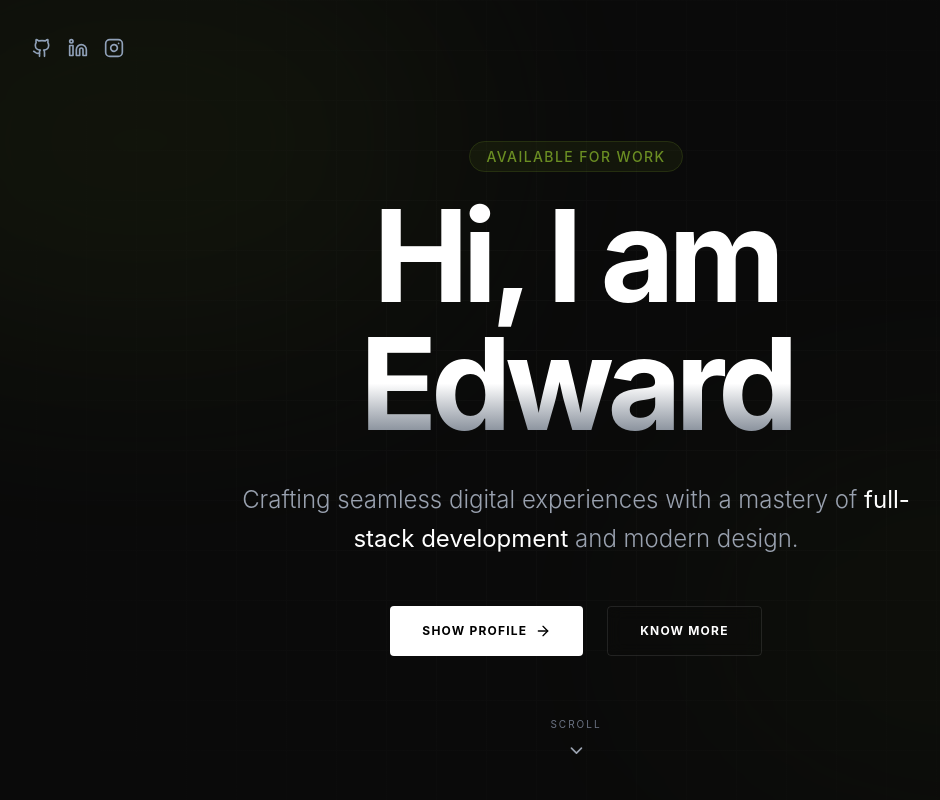
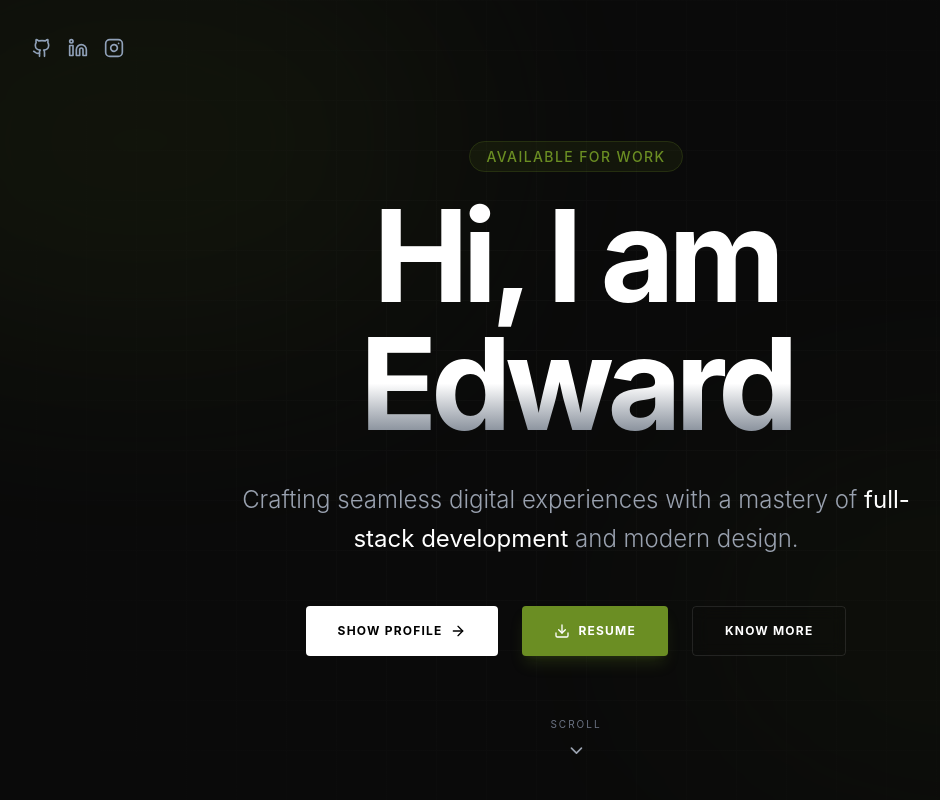
Before and after one commit to wardmendoza0016-lgtm/My-Portfolio, a React (Vite) app: page / in a window 1280 px wide. Shown: the top 800 px of the page, without its empty margins (64-1004 px from the left). Built offline with nearby package versions, Linux system fonts and the light colour scheme.

Commit message:
Updated with downloadable Resume

```diff
--- a/src/sections/Hero.jsx
+++ b/src/sections/Hero.jsx
@@ -1,8 +1,7 @@
 import { motion } from 'framer-motion';
-import { ChevronDown, ArrowRight } from 'lucide-react';
+import { ChevronDown, ArrowRight, Download } from 'lucide-react';
 
 export default function Hero() {
-  // Animation Variants for staggered children
   const containerVariants = {
     hidden: { opacity: 0 },
     visible: {
@@ -26,9 +25,8 @@ export default function Hero() {
   return (
     <section className="relative min-h-screen flex items-center justify-center bg-[#0a0a0a] overflow-hidden selection:bg-[#6b8e23]/30">
 
-      {/* 1. THE VISUAL ANCHOR: Dynamic Background */}
+      {/* 1. Dynamic Background */}
       <div className="absolute inset-0 z-0">
-        {/* Subtle Grid Pattern */}
         <div
           className="absolute inset-0 opacity-[0.15]"
           style={{
@@ -36,32 +34,21 @@ export default function Hero() {
             backgroundSize: '50px 50px'
           }}
         />
-
-        {/* Radial Mask to fade the grid at edges */}
         <div className="absolute inset-0 bg-[radial-gradient(circle_at_center,transparent_0%,#0a0a0a_80%)]" />
 
-        {/* Animated Floating Glows */}
         <motion.div
-          animate={{
-            x: [0, 30, 0],
-            y: [0, 50, 0],
-            opacity: [0.3, 0.6, 0.3]
-          }}
+          animate={{ x: [0, 30, 0], y: [0, 50, 0], opacity: [0.3, 0.6, 0.3] }}
           transition={{ duration: 8, repeat: Infinity, ease: "easeInOut" }}
           className="absolute top-[-10%] left-[-10%] w-[50%] h-[50%] rounded-full bg-[#6b8e23]/20 blur-[120px] pointer-events-none"
         />
         <motion.div
-          animate={{
-            x: [0, -40, 0],
-            y: [0, -60, 0],
-            opacity: [0.2, 0.4, 0.2]
-          }}
+          animate={{ x: [0, -40, 0], y: [0, -60, 0], opacity: [0.2, 0.4, 0.2] }}
           transition={{ duration: 10, repeat: Infinity, ease: "easeInOut", delay: 1 }}
           className="absolute bottom-[-10%] right-[-10%] w-[50%] h-[50%] rounded-full bg-[#6b8e23]/10 blur-[120px] pointer-events-none"
         />
       </div>
 
-      {/* 2. Text Content - Now Centered for Balance */}
+      {/* 2. Text Content */}
       <div className="relative z-20 max-w-7xl mx-auto px-6 lg:px-12 w-full text-center">
         <motion.div
           variants={containerVariants}
@@ -95,8 +82,9 @@ export default function Hero() {
 
           <motion.div
             variants={itemVariants}
-            className="flex flex-wrap justify-center gap-6"
+            className="flex flex-wrap justify-center gap-4 md:gap-6"
           >
+            {/* PRIMARY CTA */}
             <a
               href="#projects"
               className="group relative px-8 py-4 bg-white text-black hover:bg-gray-200 transition-all duration-300 text-xs font-bold tracking-widest uppercase flex items-center gap-2 overflow-hidden rounded-sm"
@@ -104,6 +92,18 @@ export default function Hero() {
               Show Profile
               <ArrowRight className="w-4 h-4 group-hover:translate-x-1 transition-transform" />
             </a>
+
+            {/* SECONDARY CTA - RESUME */}
+            <a
+              href="/MENDOZA_Resume.pdf"
+              download="MENDOZA_Resume.pdf"
+              className="group relative px-8 py-4 bg-[#6b8e23] text-white hover:bg-[#55711b] transition-all duration-300 text-xs font-bold tracking-widest uppercase flex items-center gap-2 overflow-hidden rounded-sm shadow-lg shadow-[#6b8e23]/20"
+            >
+              <Download className="w-4 h-4 group-hover:scale-110 transition-transform" />
+              Resume
+            </a>
+
+            {/* TERTIARY CTA */}
             <a
               href="#about"
               className="px-8 py-4 border border-white/10 text-white hover:bg-white/5 transition-all duration-300 text-xs font-bold tracking-widest uppercase backdrop-blur-sm rounded-sm"
```
Also changed, not shown: 1 other file (tests, documents, lock files or other folders).
